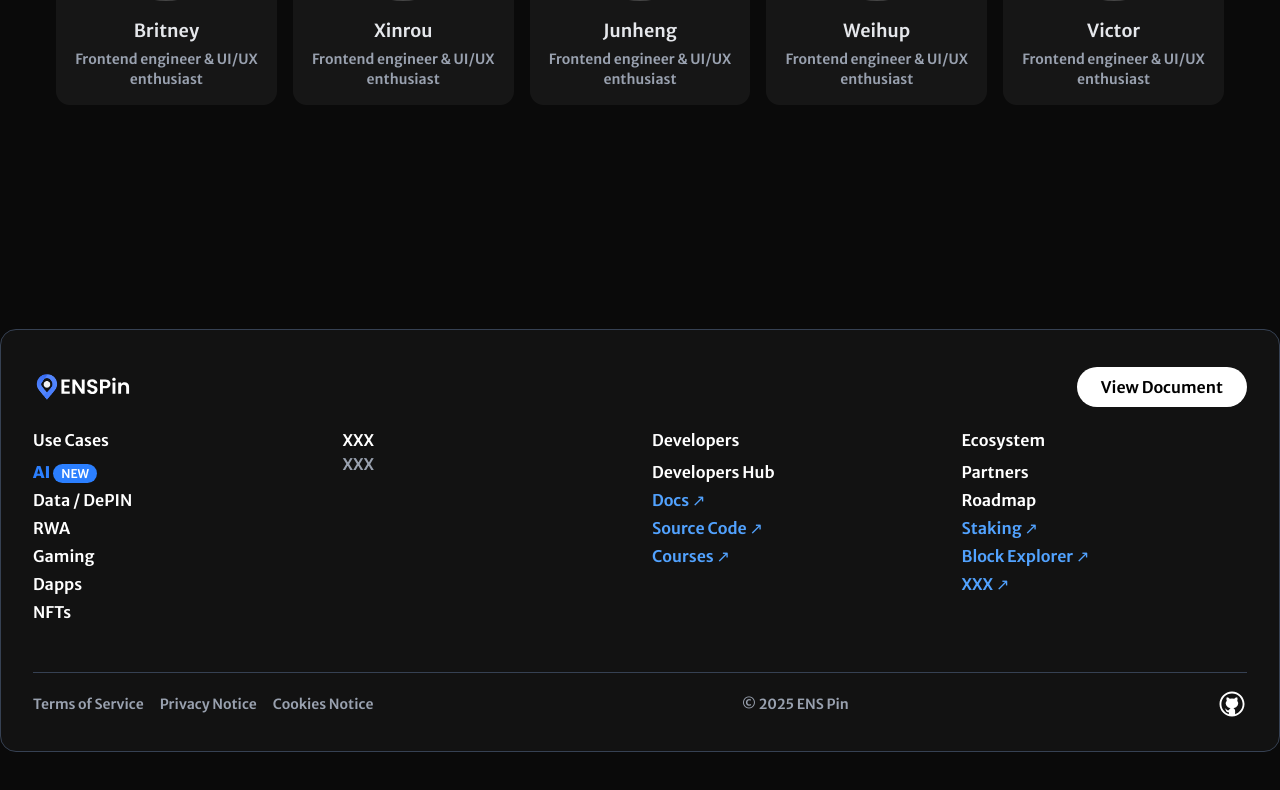
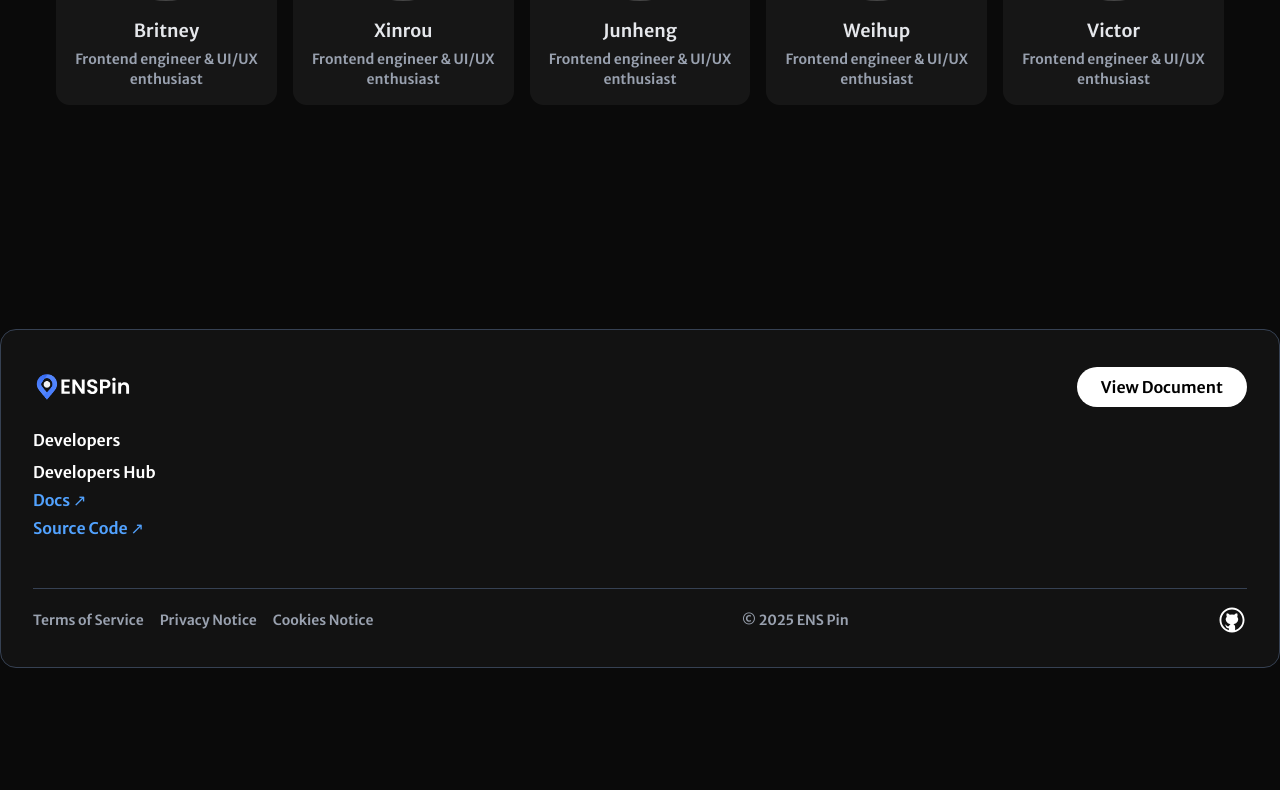
Before and after one commit to ens-pin/frontend, a Next.js app: page / in a window 1280 px wide. Shown: the part 1752-2542 px from the top of the page. After the commit the page ends 2500 px from the top, so only its background shows below. Built offline with nearby package versions, Linux system fonts and the light colour scheme.

Commit message:
fixed footer

```diff
--- a/components/Footer.tsx
+++ b/components/Footer.tsx
@@ -26,29 +26,6 @@
         </div>
       </div>
       <div className="grid grid-cols-2 md:grid-cols-4 gap-6 py-4">
-        {/* Use Cases */}
-        <div>
-          <h3 className="font-semibold">Use Cases</h3>
-          <ul className="mt-2 space-y-1">
-            <li>
-              <span className="text-blue-500 font-bold">AI</span>{" "}
-              <span className="text-xs bg-blue-500 text-white px-2 py-0.5 rounded-full">
-                NEW
-              </span>
-            </li>
-            <li>Data / DePIN</li>
-            <li>RWA</li>
-            <li>Gaming</li>
-            <li>Dapps</li>
-            <li>NFTs</li>
-          </ul>
-        </div>
-
-        {/* XXX Section */}
-        <div>
-          <h3 className="font-semibold">XXX</h3>
-          <p className="text-gray-400">XXX</p>
-        </div>
 
         {/* Developers */}
         <div>
@@ -56,46 +33,18 @@
           <ul className="mt-2 space-y-1">
             <li>Developers Hub</li>
             <li>
-              <a href="#" className="text-blue-400">
+              <a href="/docs" className="text-blue-400">
                 Docs ↗
               </a>
             </li>
             <li>
-              <a href="#" className="text-blue-400">
+              <a href="https://github.com/ens-pin" className="text-blue-400">
                 Source Code ↗
-              </a>
-            </li>
-            <li>
-              <a href="#" className="text-blue-400">
-                Courses ↗
               </a>
             </li>
           </ul>
         </div>
 
-        {/* Ecosystem */}
-        <div>
-          <h3 className="font-semibold">Ecosystem</h3>
-          <ul className="mt-2 space-y-1">
-            <li>Partners</li>
-            <li>Roadmap</li>
-            <li>
-              <a href="#" className="text-blue-400">
-                Staking ↗
-              </a>
-            </li>
-            <li>
-              <a href="#" className="text-blue-400">
-                Block Explorer ↗
-              </a>
-            </li>
-            <li>
-              <a href="#" className="text-blue-400">
-                XXX ↗
-              </a>
-            </li>
-          </ul>
-        </div>
       </div>
 
       {/* Bottom Section */}
```
